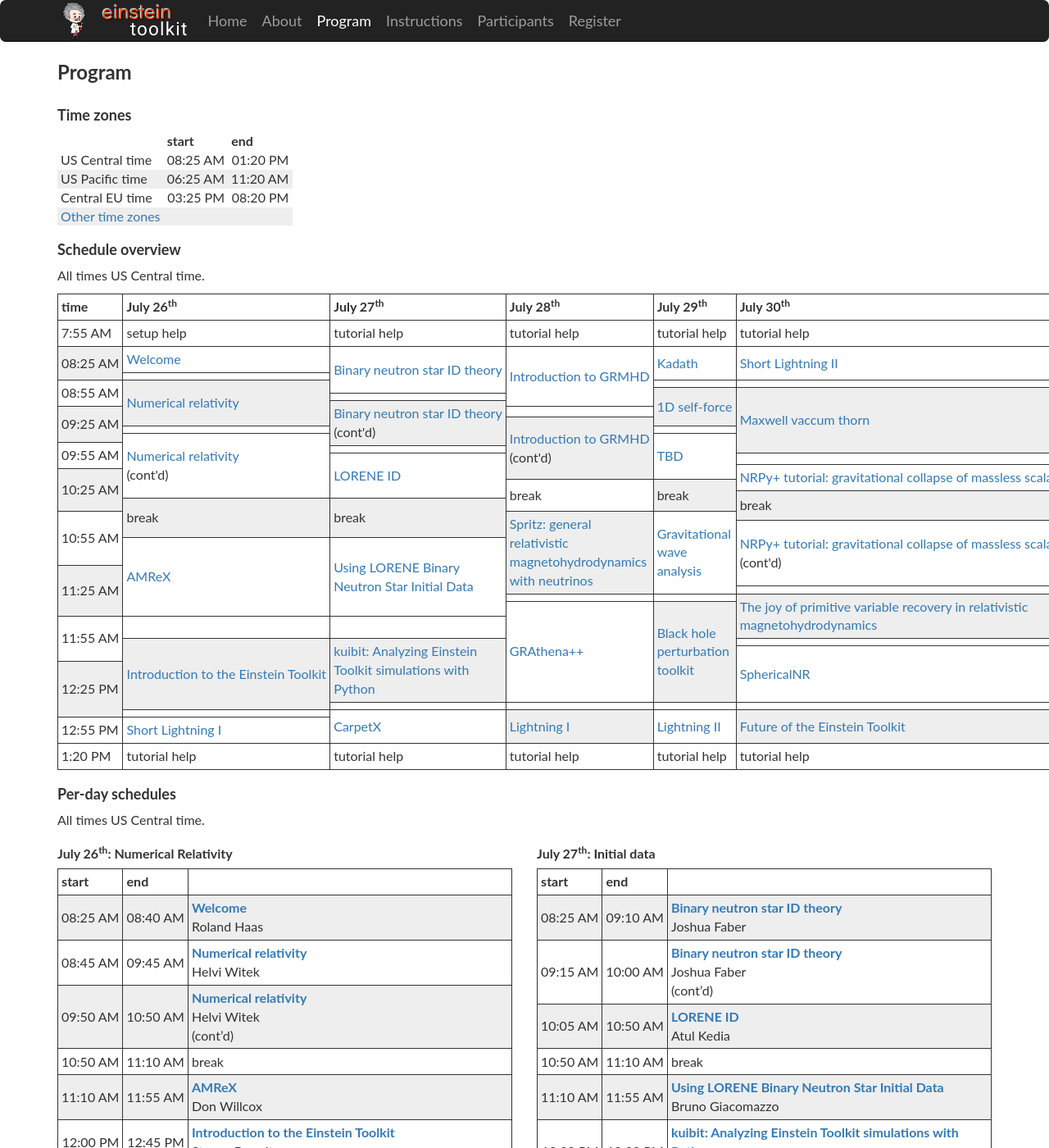
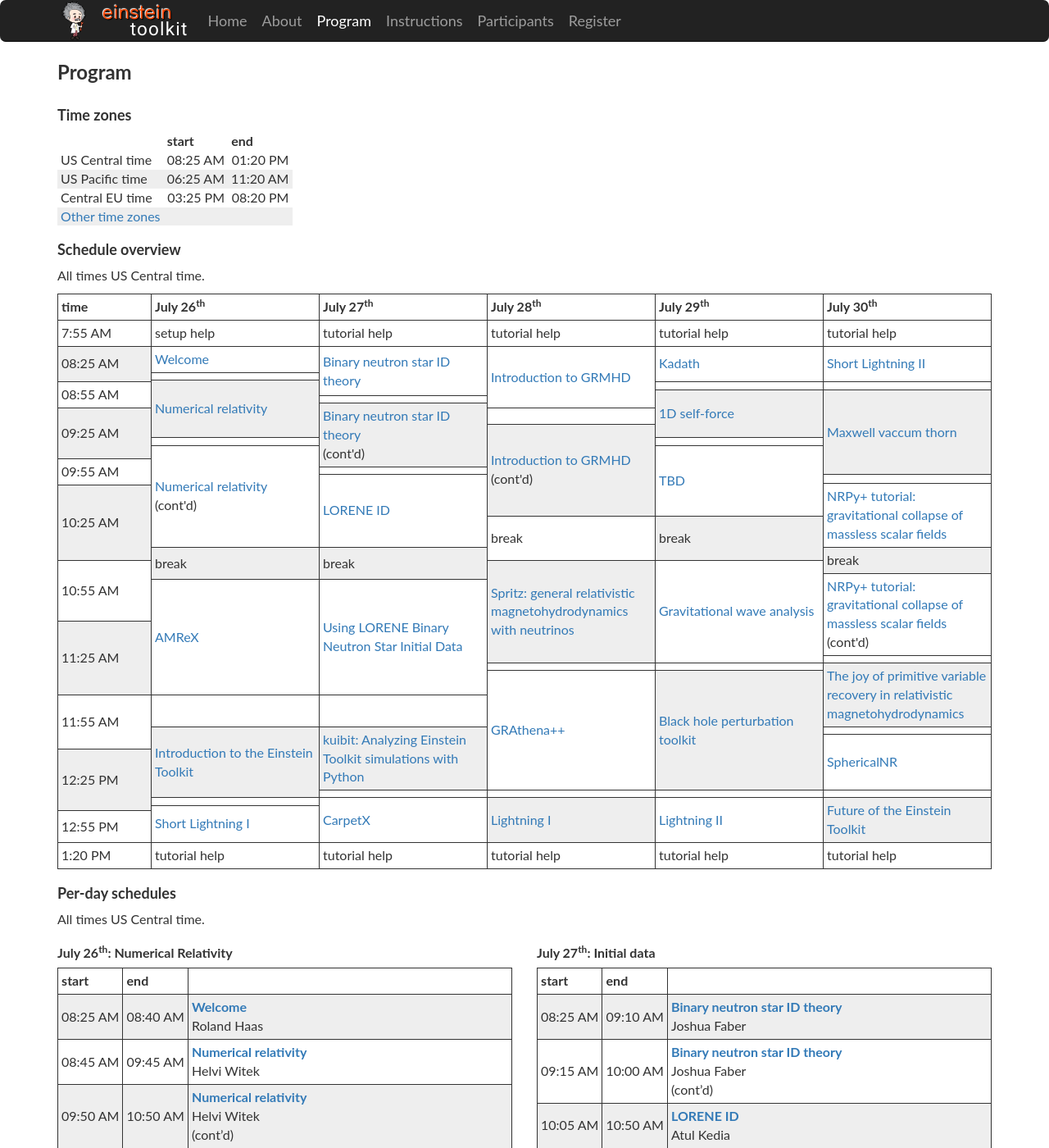
Before and after one commit to EinsteinToolkit/et2021uiuc, a Jekyll site: the page built from program.md, in a window 1280 px wide and 1400 px high. Shown: the whole window at 82% size. Built offline with Jekyll 4.4.1, drawn with Linux system fonts in a browser that asks for light colours.

Commit message:
program: force overview columns to be of same width
cannot use n-th child in css due to interference from rowspan

```diff
--- a/css/etk.css
+++ b/css/etk.css
@@ -156,12 +156,17 @@ a:hover {
   padding-right: 0.5ex;
 }
 
+/* cannot use n-th child here since it interferes with rowspan (where there is
+ * no chid for the skipped rows)
+ */
+
 /* no linebreaks in times */
-.schedule tr:nth-child(n+1) td:nth-child(-n+1) {
+.schedule .time {
   white-space: nowrap;
+  width: auto; /* will be around 10% = 100% - 5*18% */
 }
 /* some fixed width for class name */
-.schedule td:nth-child(n+2) {
+.schedule td {
   width: 18%;
   overflow: hidden;
 }
--- a/program.md
+++ b/program.md
@@ -122,7 +122,7 @@ All times US Central time.
 <th> July 29<sup>th</sup> </th>
 <th> July 30<sup>th</sup> </th>
 </tr>
-<tr><td>7:55 AM</td>
+<tr><td class="time">7:55 AM</td>
   <td>setup help</td>
   <td>tutorial help</td>
   <td>tutorial help</td>
@@ -139,7 +139,7 @@ All times US Central time.
   {%-endif-%}
   <tr>
   {%-if half_hour == 0 and timerows >= 0-%}
-  <td rowspan={{timerows}} {% cycle "time": "style='background: #EEE'", ""-%}> {{time}}</td>
+  <td class="time" rowspan={{timerows}} {% cycle "time": "style='background: #EEE'", ""-%}> {{time}}</td>
   {%-endif-%}
   {% include intersect day=page.day1 column="day1" row=row-%}
   {%-include intersect day=page.day2 column="day2" row=row-%}
@@ -148,7 +148,7 @@ All times US Central time.
   {%-include intersect day=page.day5 column="day5" row=row %}
   </tr>
 {%-endfor-%}
-<tr><td>1:20 PM</td>
+<tr><td class="time">1:20 PM</td>
   <td>tutorial help</td>
   <td>tutorial help</td>
   <td>tutorial help</td>
```
